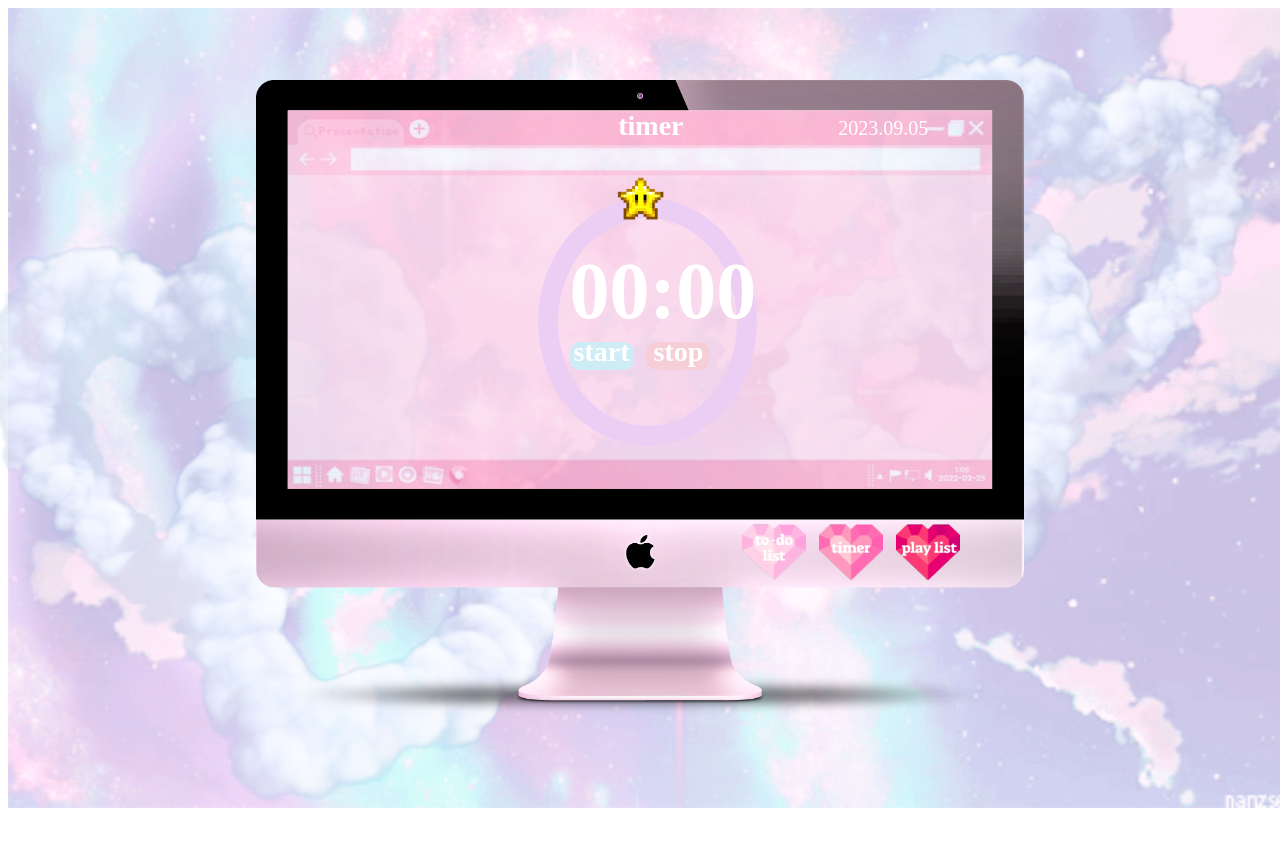
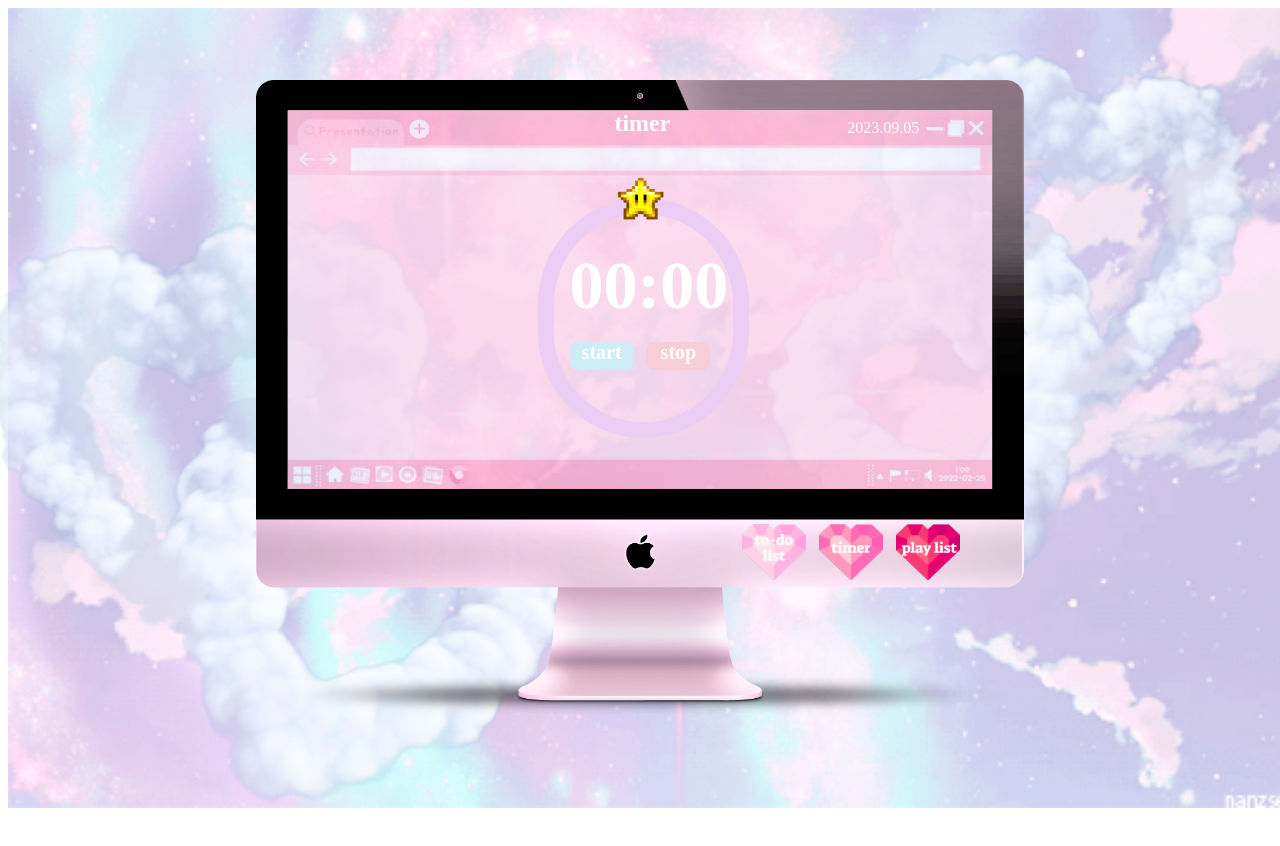
Before and after one commit to YENZZY/kitsch-todolist, a React (Create React App) app: page /timer in a window 1280 px wide. Shown: the top 846 px of the page. Built offline with nearby package versions, Linux system fonts and the light colour scheme.

Commit message:
글씨 및 이미지 수정

```diff
--- a/src/components/Device.jsx
+++ b/src/components/Device.jsx
@@ -67,7 +67,7 @@ const DateContainer = styled.div`
   top:4vh;
   right: 6vw;
 
-  font-size: 20px;
+  font-size: 2vh;
   text-align: center;
   line-height: 4vh;
   color: white;
--- a/src/components/PlaylistDisplay.jsx
+++ b/src/components/PlaylistDisplay.jsx
@@ -1,5 +1,5 @@
 import styled from "styled-components";
-import playlist_sample from "../image/playlist_sample.png";
+import playlist_img from "../image/playlist_img.png";
 
 /* 각 페이지마다 바뀌는 실질적인 공간 */
 const Page = styled.div`
@@ -18,20 +18,20 @@ const PlaylistText = styled.div`
   top: -4vh;
   left: 24.5vw;
   color: white;
-  font-size: 28px;
+  font-size: 3vh;
   font-weight: bold;
 `;
 
 /* 플레이 리스트 샘플*/
-const Playlistimg = styled.div`
+const PlaylistImg = styled.div`
   width: 37vw;
   height: 35vh;
   position: relative;
-  top: 5vh;
+  top: 4.6vh;
   left: 9vw;
   overflow: hidden;
 
-  background-image: url(${playlist_sample});
+  background-image: url(${playlist_img});
   background-repeat:no-repeat;
   background-size:contain;
 `;
@@ -40,7 +40,7 @@ const Playlistimg = styled.div`
 function PlaylistDisplay() {
   return  <Page>
             <PlaylistText>play list</PlaylistText>
-              <Playlistimg/>
+              <PlaylistImg/>
           </Page>;
 }
 
--- a/src/components/TimerDisplay.jsx
+++ b/src/components/TimerDisplay.jsx
@@ -16,9 +16,9 @@ const Page = styled.div`
 const TimerText = styled.div`
   position: absolute;
   top: -4vh;
-  left: 47%;
+  left: 25.5vw;
   color: white;
-  font-size: 28px;
+  font-size: 3vh;
   font-weight: bold;
 `;
 
@@ -30,8 +30,8 @@ const TimerCircle = styled.div`
   top: 7vh;
   left: 19.5vw;
   background-color: transparent;
-  border: 20px solid #ECCEF5;
-  border-radius: 50%;
+  border: 2vh solid #ECCEF5;
+  border-radius: 100vh;
 `
 
 /*타이머 별*/
@@ -51,7 +51,7 @@ const TimerTime = styled.div`
   top: 13vh;
   left: 22vw;
   color: white;
-  font-size: 80px;
+  font-size: 8.5vh;
   font-weight: bold;
 `;
 
@@ -62,10 +62,10 @@ const TimerStart = styled.div`
   left: 22vw;
   width: 5vw;
   height: 3.5vh;
-  border-radius: 10px;
+  border-radius: 1vh;
   background-color: #CEECF5;
 
-  font-size: 28px;
+  font-size: 2.5vh;
   font-weight: bold;
   text-align: center;
   line-height: 2.6vh;
@@ -78,10 +78,10 @@ const TimerStop = styled.div`
   left: 28vw;
   width: 5vw;
   height: 3.5vh;
-  border-radius: 10px;
+  border-radius: 1vh;
   background-color: #F6CED8;
 
-  font-size: 28px;
+  font-size: 2.5vh;
   font-weight: bold;
   text-align: center;
   line-height: 2.6vh;
--- a/src/components/TodoDisplay.jsx
+++ b/src/components/TodoDisplay.jsx
@@ -19,7 +19,7 @@ const ListText = styled.div`
   top: -4vh;
   left: 24.5vw;
   color: white;
-  font-size: 28px;
+  font-size: 3vh;
   font-weight: bold;
 `;
 
```
Also changed, not shown: src/image/playlist_img.png (renamed from src/image/playlist_sample.png).
